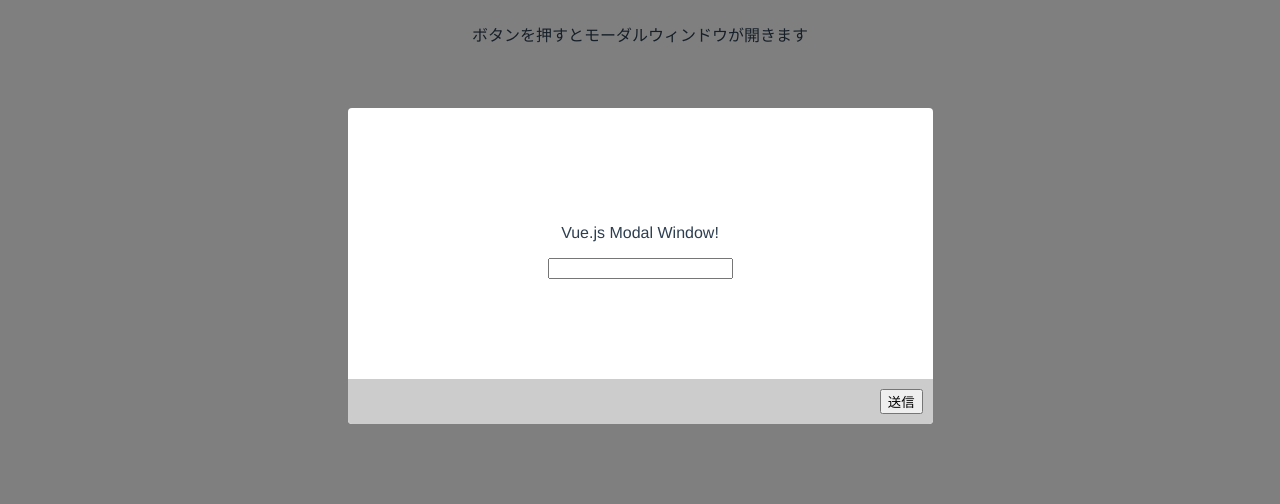
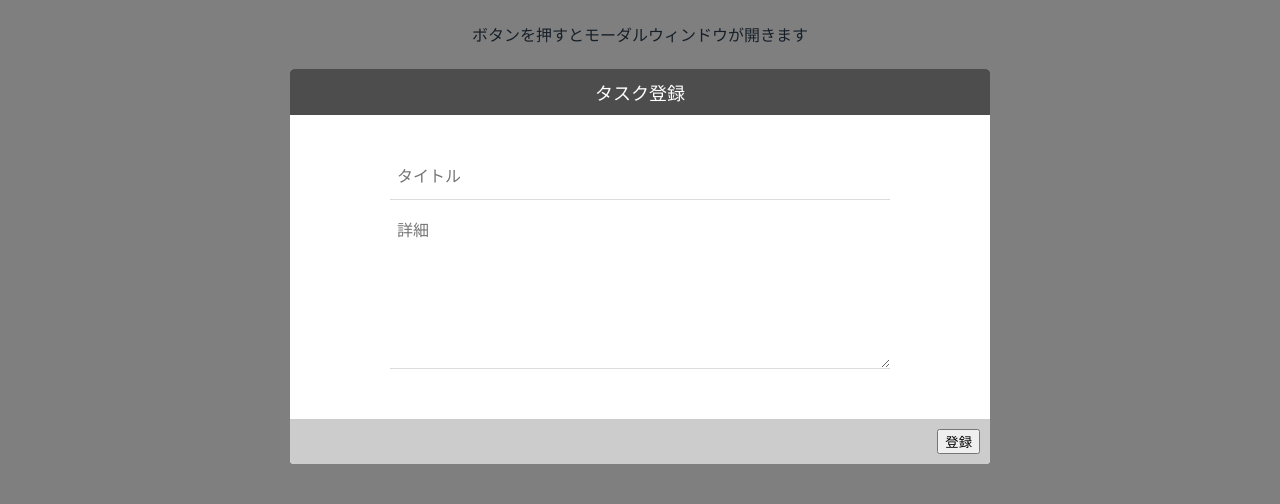
Before and after one commit to t0w4/todolist-frontend, a Vue app: page /tasks in a window 1280 px wide. Both pictures are taken after a click on the button 1234 px from the left and 757 px from the top of the page. Shown: the part 134-638 px from the top of the page. Built offline with nearby package versions, Linux system fonts and the light colour scheme; no server answers.

Commit message:
登録用のモーダルと登録フォームを作成(#12)

```diff
--- a/src/components/organsms/TaskModal.vue
+++ b/src/components/organsms/TaskModal.vue
@@ -2,6 +2,11 @@
   <transition name="modal" appear>
     <div class="modal modal-overlay" @click.self="$emit('close')">
       <div class="modal-window">
+        <header class="modal-header">
+          <slot name="header">
+            <div>task</div>
+          </slot>
+        </header>
         <div class="modal-content">
           <slot/>
         </div>
@@ -43,8 +48,17 @@ export default {
     overflow: hidden;
   }
 
+  &-header  {
+    background: #4D4D4D;
+  	text-transform: uppercase;
+  	color: white;
+  	font-size: 18px;
+  	font-weight: 100;
+  	padding: 10px;
+  }
+
   &-content {
-    padding: 100px 200px;
+    padding: 40px 100px;
   }
 
   &-footer {
--- a/src/components/templates/TodoList.vue
+++ b/src/components/templates/TodoList.vue
@@ -14,15 +14,20 @@
           <img class="add-circle-img" src="@/assets/add_circle.svg">
         </button>
 
-        <!-- コンポーネント MyModal -->
         <TaskModal @close="closeModal" v-if="modal">
-          <!-- default スロットコンテンツ -->
-          <p>Vue.js Modal Window!</p>
-          <div><input v-model="message"></div>
-          <!-- /default -->
+          <!-- header スロットコンテンツ -->
+          <template slot="header">
+            <div>タスク登録</div>
+          </template>
+          <!-- /header -->
+          <!-- スロットコンテンツ -->
+          <div>
+            <input type="text" class="form-element input-title" v-model="task.title" placeholder="タイトル"/>
+            <textarea class="form-element textarea-detail" v-model="task.detail" rows="8" placeholder="詳細"/>
+          </div>
           <!-- footer スロットコンテンツ -->
           <template slot="footer">
-            <button @click="doSend">送信</button>
+            <button @click="doSend">登録</button>
           </template>
           <!-- /footer -->
         </TaskModal>
@@ -46,7 +51,11 @@ export default {
   data() {
     return {
       modal: false,
-      message: '',
+      task: {
+        title: '',
+        detail: '',
+        status: 'todo',
+      },
     }
   },
 
@@ -76,6 +85,9 @@ export default {
     loadTasks() {
       this.$store.dispatch('fetchTasks')
     },
+    createTask(task: {title: string, detail: string, status: string}) {
+      this.$store.dispatch('createTask', task)
+    },
     openModal() {
       this.modal = true
     },
@@ -83,9 +95,11 @@ export default {
       this.modal = false
     },
     doSend() {
-      if (this.message.length > 0) {
-        alert(this.message)
-        this.message = ''
+      if (this.task.title.length > 0 || this.task.detail.length > 0) {
+        this.createTask(this.task);
+        this.task.title = '';
+        this.task.detail = '';
+        this.task.status = 'todo';
         this.closeModal()
       } else {
         alert('メッセージを入力してください')
@@ -96,6 +110,26 @@ export default {
 </script>
 
 <style scoped lang="stylus">
+.form-element {
+	box-sizing: border-box;
+	-webkit-box-sizing: border-box;
+	-moz-box-sizing: border-box;
+	outline: none;
+	display: block;
+	width: 500px;
+	padding: 7px;
+	border: none;
+	border-bottom: 1px solid #ddd;
+	background: transparent;
+	margin-bottom: 10px;
+	font: 16px Arial, Helvetica, sans-serif;
+}
+.input-title {
+	height: 45px;
+}
+.textarea-detail {
+	overflow: hidden;
+}
 .add-circle-button {
   background-color: transparent;
   position: fixed;
```
